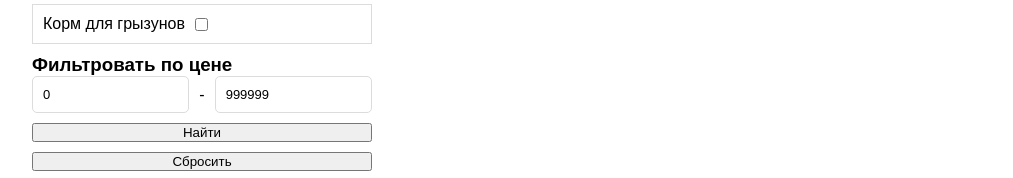
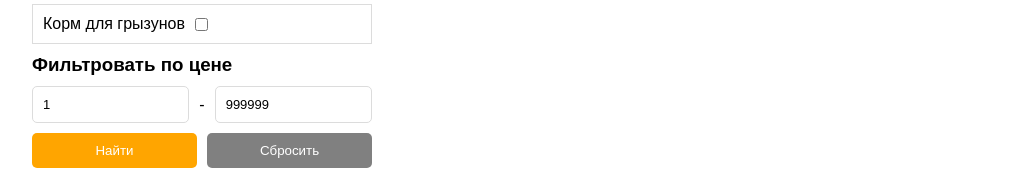
Before and after one commit to shamilmelis/korm-dlya-shivotnih, a React (Create React App) app: page / in a window 1280 px wide. Shown: the part 833-1011 px from the top of the page, without its empty margins (18-1031 px from the left). Built offline with nearby package versions, Linux system fonts and the light colour scheme; no server answers.

Commit message:
korzina updated

```diff
--- a/src/Components/Header/style/main.css
+++ b/src/Components/Header/style/main.css
@@ -189,8 +189,17 @@ header {
 
 .delete_card_button {
     cursor: pointer;
+    background: none;
+    border: none;
+    padding: 5px 10px;
+    transition: 0.2s;
+    font-size: 18px;
 }
-
+.delete_card_button:hover {
+    background: rgba(0, 0, 0, 0.1);
+    transition: 0.2s;
+    border-radius: 99em;
+}
 .product_card_count {
     display: flex;
     align-items: center;
--- a/src/Pages/ConfirmOrderPage/styles/main.css
+++ b/src/Pages/ConfirmOrderPage/styles/main.css
@@ -26,6 +26,7 @@
     cursor: pointer;
     color: orange;
     font-size: 15px;
+    text-decoration: none;
     border-radius: 10px;
 }
 
--- a/src/Pages/HomePage/HomePage.js
+++ b/src/Pages/HomePage/HomePage.js
@@ -4,27 +4,24 @@ import '../HomePage/styles/media.css'
 import Header from "../../Components/Header/Header";
 import {useState} from "react";
 import axios from "axios";
+import {styled, keyframes} from "styled-components";
 import ImageUndefined from '../../Components/NoImage/noimages.png';
 import {useSelector, useDispatch} from "react-redux";
-import {setBucketData, setData, setFilteredData} from "../../Redux/slices/dataSlice";
+import {setBucketData, setData} from "../../Redux/slices/dataSlice";
 import LoadingWrapper from "../../Components/LoadingWrapper";
 
 const HomePage = () => {
-    const [minPrice, setMinPrice] = useState(0)
-    const [maxPrice, setMaxPrice] = useState(999999)
-    const [products, setProducts] = useState({
-        product: [],
-        filtered_product: []
-    })
     const [tagsArr, setTagsArr] = useState({
         tags: [],
         priceControl: {
-            min:  0,
-            max:  9999,
+            min:  1,
+            max:  999999,
         }
     })
+    const [products, setProducts] = useState()
+    const [minPrice, setMinPrice] = useState(1)
+    const [maxPrice, setMaxPrice] = useState(999999)
     const [productToBucket, setProductToBucket] = useState([])
-    const [getBucket, isGetBucket] = useState([])
     const [initialItems, setInitialItems] = useState([])
     const [localItems, setLocalItems] = useState()
     const dispatch = useDispatch();
@@ -34,21 +31,18 @@ const HomePage = () => {
         axios.get(`https://66bb06516a4ab5edd636e68d.mockapi.io/tovars`)
             .then(res => {
                 console.log('API =>' , res)
-                setProducts(prevProducts => ({
-                    ...prevProducts,
-                    product: res.data,
-                    filtered_product: res.data
-                }))
                 dispatch(setData(res.data))
                 setInitialItems(res.data)
+                setProducts(res.data)
             })
     }, [])
     useEffect(() => {
         setLocalItems(items)
-    }, [products, bucketItems, dispatch, localItems])
+    }, [items,bucketItems, dispatch, localItems, initialItems, productToBucket])
 
-    const putToBucket = (image,title,price,descr,id, currency) => {
-        productToBucket.push({
+    const putToBucket = (image,title,price,descr,id,currency) => {
+        const newBucket = [...bucketItems]
+        let newItem = {
             product_image: image,
             product_title: title,
             product_descr: descr,
@@ -57,17 +51,11 @@ const HomePage = () => {
             product_id: id,
             product_price_currency: currency,
             count: 1,
-        })
-        const newBucket = [...productToBucket]
-        dispatch(setBucketData(newBucket))
-        setProducts((prevState) => ({
-            ...prevState,
-            product: products.product
-        }))
+        }
+        const currentBucket = [...newBucket, newItem]
+        dispatch(setBucketData(currentBucket))
+        dispatch(setData(items))
     }
-    useEffect(() => {
-
-    }, [productToBucket])
 
     const getTag = (tag, tagId) => {
         let index = tagsArr.tags.indexOf(tagId)
@@ -99,9 +87,9 @@ const HomePage = () => {
         } else {
             const newItems = [...localItems].filter(el => tagsArr.tags.includes(el.category) && el.price >= tagsArr.priceControl.min && el.price <= tagsArr.priceControl.max)
             dispatch(setData(newItems))
-            console.log(newItems)
-            console.log(items)
         }
+        console.log(tagsArr)
+        console.log(items)
     }
 
     const clearAllFilter = () => {
@@ -112,6 +100,8 @@ const HomePage = () => {
         dispatch(setData(initialItems))
         setMinPrice(1)
         setMaxPrice(99999)
+        const allTags = document.querySelectorAll('.tag_checkbox')
+        allTags.forEach(tag => tag.checked = false)
     }
 
     const minF = (e) => {
@@ -134,13 +124,18 @@ const HomePage = () => {
             },
         }));
     }
+
+    const appearEffect = keyframes`
+        0% {opacity: 0;}
+        100% {opacity: 1;}
+    `
+    const AnimatedCol = styled.div`
+        animation: ${appearEffect} 0.5s forwards;
+    `
     return (
         <div>
             <LoadingWrapper></LoadingWrapper>
-            <Header prodo={productToBucket}
-                    getBucket={isGetBucket}
-                    gotBucket={getBucket}
-            ></Header>
+            <Header pro={productToBucket} setPro={setProductToBucket}></Header>
             <main>
                 <section className={'banner_section'}>
                     <div className={'banner_container'}>
@@ -206,9 +201,11 @@ const HomePage = () => {
                                             <span>-</span>
                                             <input type="number" className={'to_filter_input'} value={maxPrice} defaultValue={maxPrice} onChange={(e) => maxF(e.target.value)}/>
                                         </div>
+                                        <div className={'price_filter_actions'}>
+                                            <button onClick={() => filterFunction()} className={'search_byFilter_button'}>Найти</button>
+                                            <button onClick={() => clearAllFilter()} className={'clear_byFilter_button'}>Сбросить</button>
+                                        </div>
                                     </div>
-                                    <button onClick={() => filterFunction()}>Найти</button>
-                                    <button onClick={() => clearAllFilter()}>Сбросить</button>
                                 </div>
                             </div>
                             <div className={'products_col'}>
@@ -216,7 +213,7 @@ const HomePage = () => {
                                     {
                                         items.map(tovar => {
                                             return (
-                                                <div className={'tovar_col'} key={tovar.id}>
+                                                <AnimatedCol className={'tovar_col'} key={tovar.id}>
                                                     <div className="tovar_box">
                                                         <img
                                                             src={tovar.image.length === 0 ? ImageUndefined : tovar.image.map(el => el)}
@@ -228,13 +225,13 @@ const HomePage = () => {
                                                             <p>{tovar.descr}</p>
                                                             <div className={'tovar_price'}>
                                                                 <span>{tovar.price}{tovar.price_currency}</span>
-                                                                <button className={'addToBucket_btn'} disabled={bucketItems.some(el => el.product_id === tovar.id)} onClick={(e) => putToBucket(tovar.image,tovar.title,tovar.price,tovar.descr,tovar.id, tovar.price_currency)}>
+                                                                <button className={'addToBucket_btn'} disabled={bucketItems.some(el => el.product_id === tovar.id)} onClick={() => putToBucket(tovar.image,tovar.title,tovar.price,tovar.descr,tovar.id,tovar.price_currency)}>
                                                                     {bucketItems.some(el => el.product_id === tovar.id) ? 'Добавлено' : 'В корзину'}
                                                                 </button>
                                                             </div>
                                                         </div>
                                                     </div>
-                                                </div>
+                                                </AnimatedCol>
                                             )
                                         })
                                     }
--- a/src/Pages/HomePage/styles/main.css
+++ b/src/Pages/HomePage/styles/main.css
@@ -80,8 +80,35 @@
 }
 
 .price_filter_box_inner {
+    gap: 10px;
     display: flex;
     flex-direction: column;
+}
+
+.price_filter_actions {
+    display: flex;
+    gap: 10px;
+}
+
+
+.search_byFilter_button {
+    padding: 10px;
+    border: none;
+    background: orange;
+    cursor: pointer;
+    color: #fff;
+    border-radius: 5px;
+    width: 50%;
+}
+
+.clear_byFilter_button {
+    padding: 10px;
+    border: none;
+    background: gray;
+    cursor: pointer;
+    color: #fff;
+    border-radius: 5px;
+    width: 50%;
 }
 
 .price_filter_block {
@@ -158,7 +185,14 @@
     align-items: flex-end;
     flex-grow: 1;
 }
-
+.addToBucket_btn.Added {
+    background: gray;
+}
 .addToBucket_btn {
+    border: none;
+    padding: 10px;
+    color: #fff;
+    background: orange;
+    border-radius: 5px;
     cursor: pointer;
 }
```
Also changed, not shown: src/Components/Header/Header.js (+15 -14 lines), src/Pages/ConfirmOrderPage/ConfirmOrderPage.js (+7 -6 lines).
